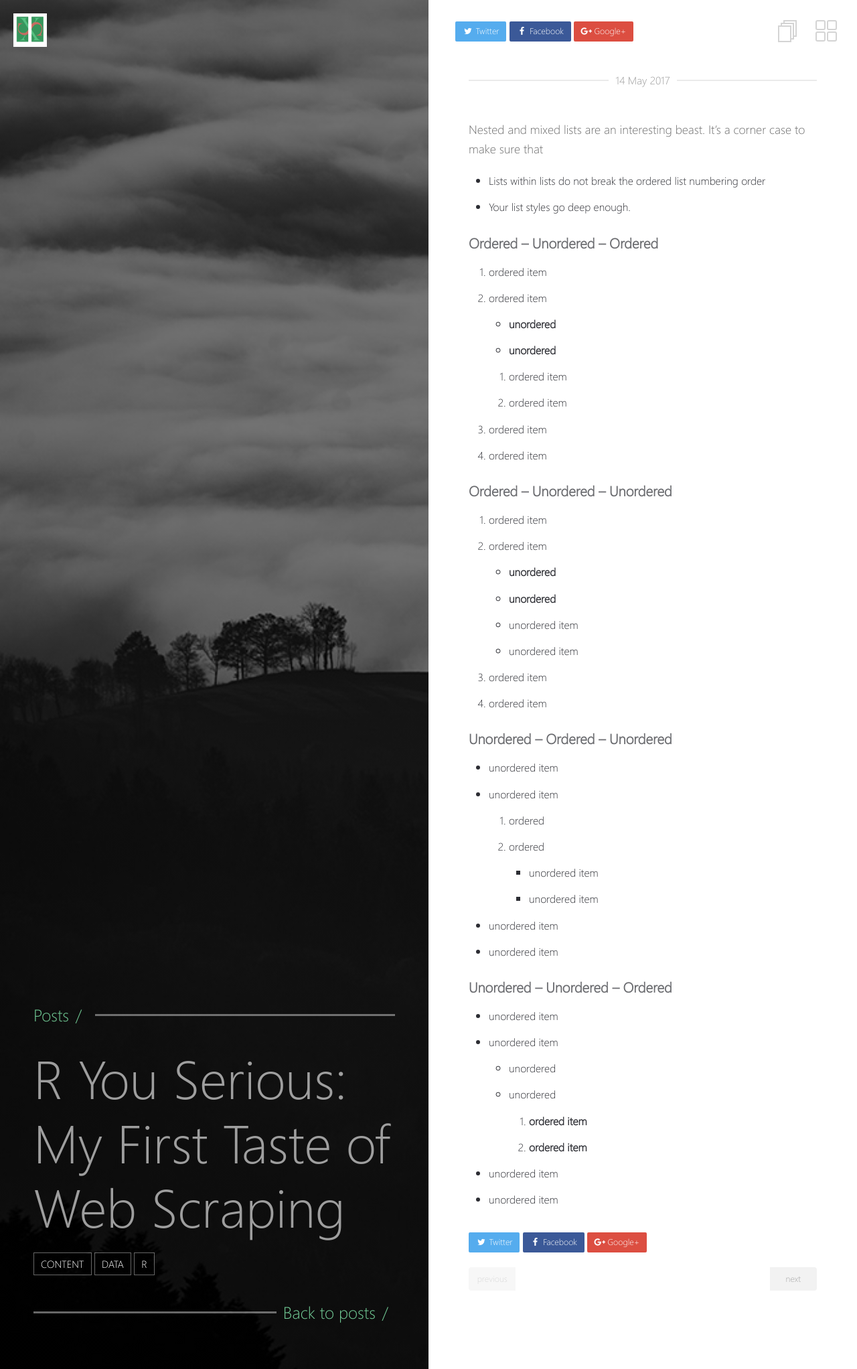
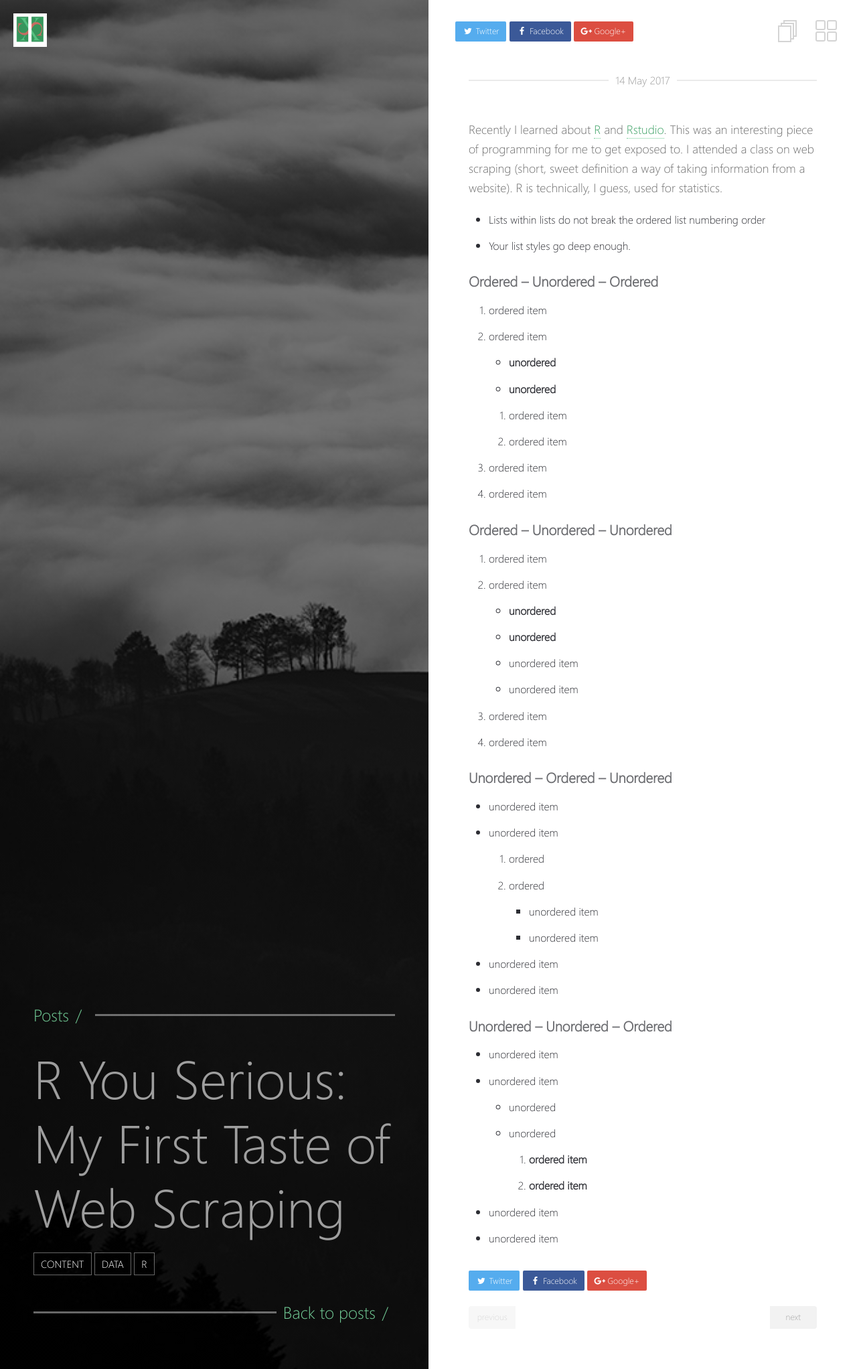
Before and after one commit to MoseyM/moseym.github.io, a Jekyll site: the page built from testblog/_posts/2017-05-14-r-you-serious.md, in a window 1280 px wide. Shown: the whole page at 67% size. Built offline with Jekyll 4.4.1, drawn with Linux system fonts in a browser that asks for light colours.

Commit message:
Updated R article Re-changed the share link

```diff
--- a/testblog/_includes/share.html
+++ b/testblog/_includes/share.html
@@ -1,5 +1,5 @@
 {% if page.share != false %}
-  <a href="https://twitter.com/intent/tweet?text={{ site.url }}&nbsp;{{ page.title }}" target="_blank" class="btn btn_twitter" title="Share on Twitter"><i class="fa fa-fw fa-twitter" aria-hidden="true"></i><span> Twitter</span></a>
+  <a href="https://twitter.com/intent/tweet?text={{ site.url }}{{ page.url }}" target="_blank" class="btn btn_twitter" title="Share on Twitter"><i class="fa fa-fw fa-twitter" aria-hidden="true"></i><span> Twitter</span></a>
   <a href="https://www.facebook.com/sharer/sharer.php?u={{ site.url }}{{ page.url }}" target="_blank" class="btn btn_facebook" title="Share on Facebook"><i class="fa fa-fw fa-facebook" aria-hidden="true"></i><span> Facebook</span></a>
   <a href="https://plus.google.com/share?url={{ site.url }}{{ page.url }}" target="_blank" class="btn btn_google-plus" title="Share on Google Plus"><i class="fa fa-fw fa-google-plus" aria-hidden="true"></i><span> Google+</span></a>
 {% endif %}
--- a/testblog/_posts/2017-05-14-r-you-serious.md
+++ b/testblog/_posts/2017-05-14-r-you-serious.md
@@ -9,7 +9,7 @@
   - r
 ---
 
-Nested and mixed lists are an interesting beast. It's a corner case to make sure that
+Recently I learned about [R](https://www.r-project.org/ "rlang link") and [Rstudio](https://www.rstudio.com "rstudio link"). This was an interesting piece of programming for me to get exposed to. I attended a class on web scraping (*short, sweet definition a way of taking information from a website*). R is technically, I guess, used for statistics.
 
 * Lists within lists do not break the ordered list numbering order
 * Your list styles go deep enough.
```
